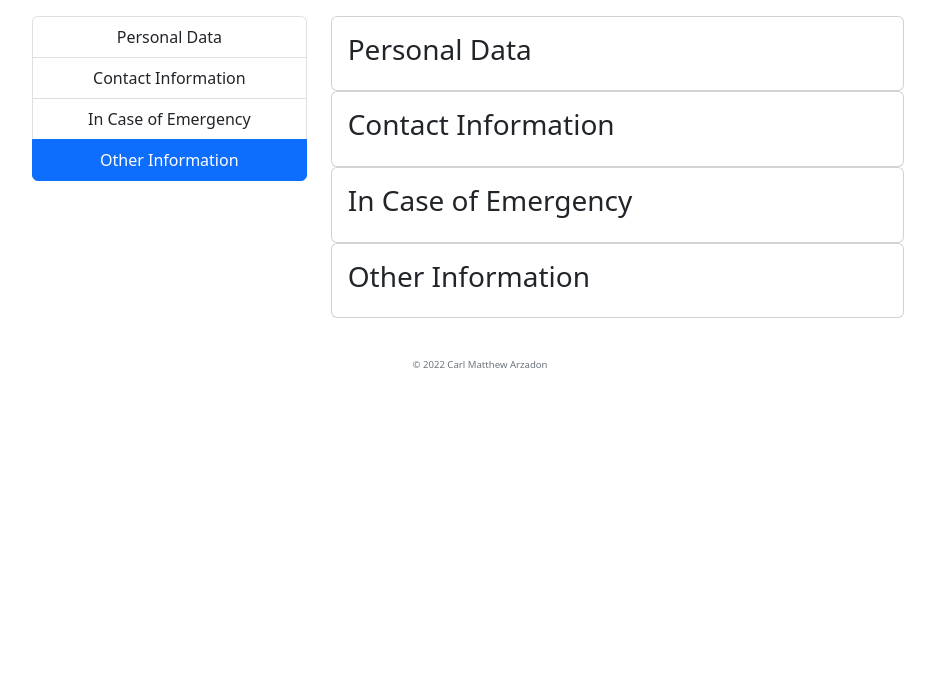
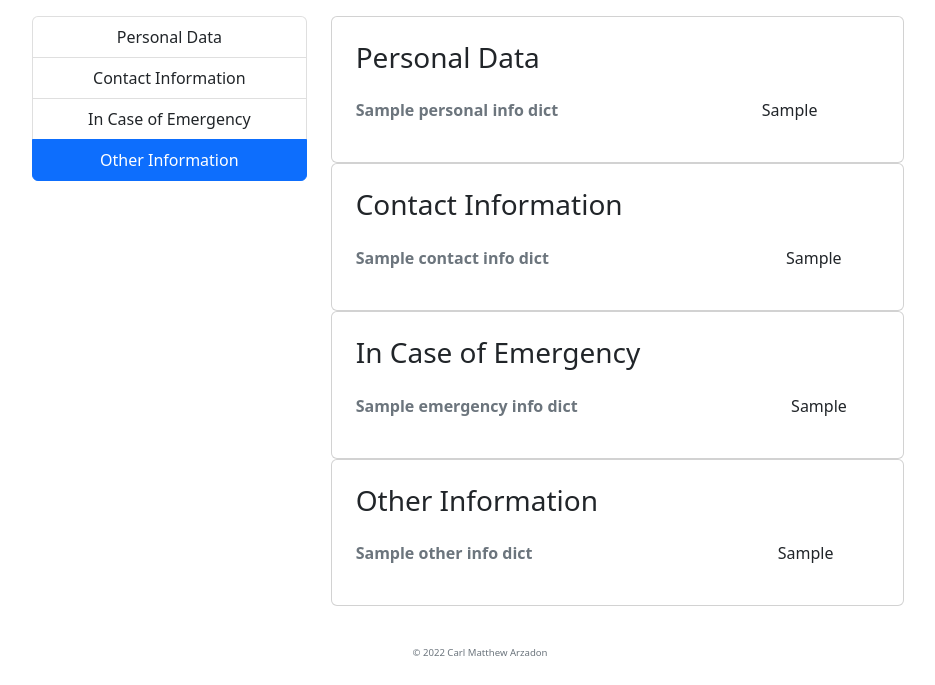
Before and after one commit to Chewycide/PSU-student-portal-concept, a Flask app: template website/templates/student_master.html in a window 1280 px wide. Shown: the part 159-844 px from the top of the page, without its empty margins (160-1095 px from the left). Before the commit the page ends 527 px from the top, so only its background shows below. Run offline with Flask 3, Linux system fonts and the light colour scheme; the template is opened without the code that fills it: most values are stand-ins (such as "Sample title", 1, 10 or a date in 2020); parts of the project's set-up code (start-up, migrations or seed data) failed here and were passed over; some libraries are stand-ins or nearby versions.

Commit message:
Update Student Master File Maintenance Route
Route is now able to render the current user's data from the database to
the website.

```diff
--- a/website/templates/student_master.html
+++ b/website/templates/student_master.html
@@ -19,24 +19,86 @@
 
 <!-- CONTENT -->
 {% block content %}
+<form action="">
     <div id="personalData" class="card">
         <div class="card-body">
-        <h3 class="card-title">Personal Data</h3>
+            <table class="table table-borderless">
+                <thead>
+                    <tr>
+                        <th scope="col"><h3 class="card-title">Personal Data</h3></th>
+                        <th></th>
+                    </tr>
+                </thead>
+                <tbody>
+                    {% for key_label, value_data in personal_info_dict.items() %}
+                    <tr>
+                        <th scope="row" class="text-muted">{{ key_label }}</th>
+                        <td>{{ value_data }}</td>
+                    </tr>
+                    {% endfor %}
+                </tbody>
+            </table>
         </div>
     </div>
     <div id="contactInformation" class="card">
         <div class="card-body">
-        <h3 class="card-title">Contact Information</h3>
+            <table class="table table-borderless">
+                <thead>
+                    <tr>
+                        <th scope="col"><h3 class="card-title">Contact Information</h3></th>
+                        <th></th>
+                    </tr>
+                </thead>
+                <tbody>
+                    {% for key_label, value_data in contact_info_dict.items() %}
+                    <tr>
+                        <th scope="row" class="text-muted">{{ key_label }}</th>
+                        <td>{{ value_data }}</td>
+                    </tr>
+                    {% endfor %}
+                </tbody>
+            </table>
         </div>
     </div>
     <div id="emergencyContact" class="card">
         <div class="card-body">
-        <h3 class="card-title">In Case of Emergency</h3>
+            <table class="table table-borderless">
+                <thead>
+                    <tr>
+                        <th scope="col"><h3 class="card-title">In Case of Emergency</h3></th>
+                        <th></th>
+                    </tr>
+                </thead>
+                <tbody>
+                    {% for key_label, value_data in emergency_info_dict.items() %}
+                    <tr>
+                        <th scope="row" class="text-muted">{{ key_label }}</th>
+                        <td>{{ value_data }}</td>
+                    </tr>
+                    {% endfor %}
+                </tbody>
+            </table>
         </div>
     </div>
     <div id="otherInformation" class="card">
         <div class="card-body">
-        <h3 class="card-title">Other Information</h3>
+            <table class="table table-borderless">
+                <thead>
+                    <tr>
+                        <th scope="col"><h3 class="card-title">Other Information</h3></th>
+                        <th></th>
+                    </tr>
+                </thead>
+                <tbody>
+                    {% for key_label, value_data in other_info_dict.items() %}
+                    <tr>
+                        <th scope="row" class="text-muted">{{ key_label }}</th>
+                        <td>{{ value_data }}</td>
+                    </tr>
+                    {% endfor %}
+                </tbody>
+            </table>
         </div>
     </div>
+</form>
 {% endblock content %}
```
Also changed, not shown: website/routes.py (+46 -2 lines). Lines whose indentation alone changed are shown as unchanged.
